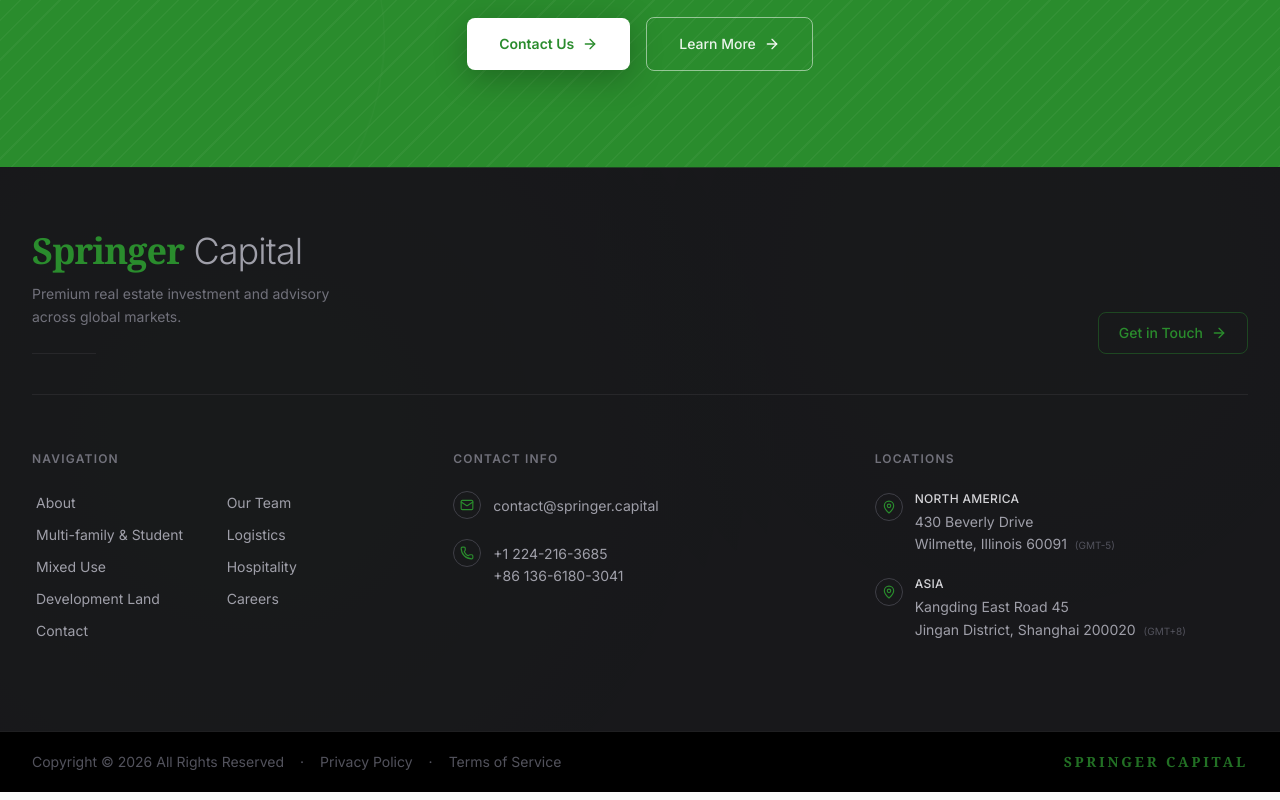
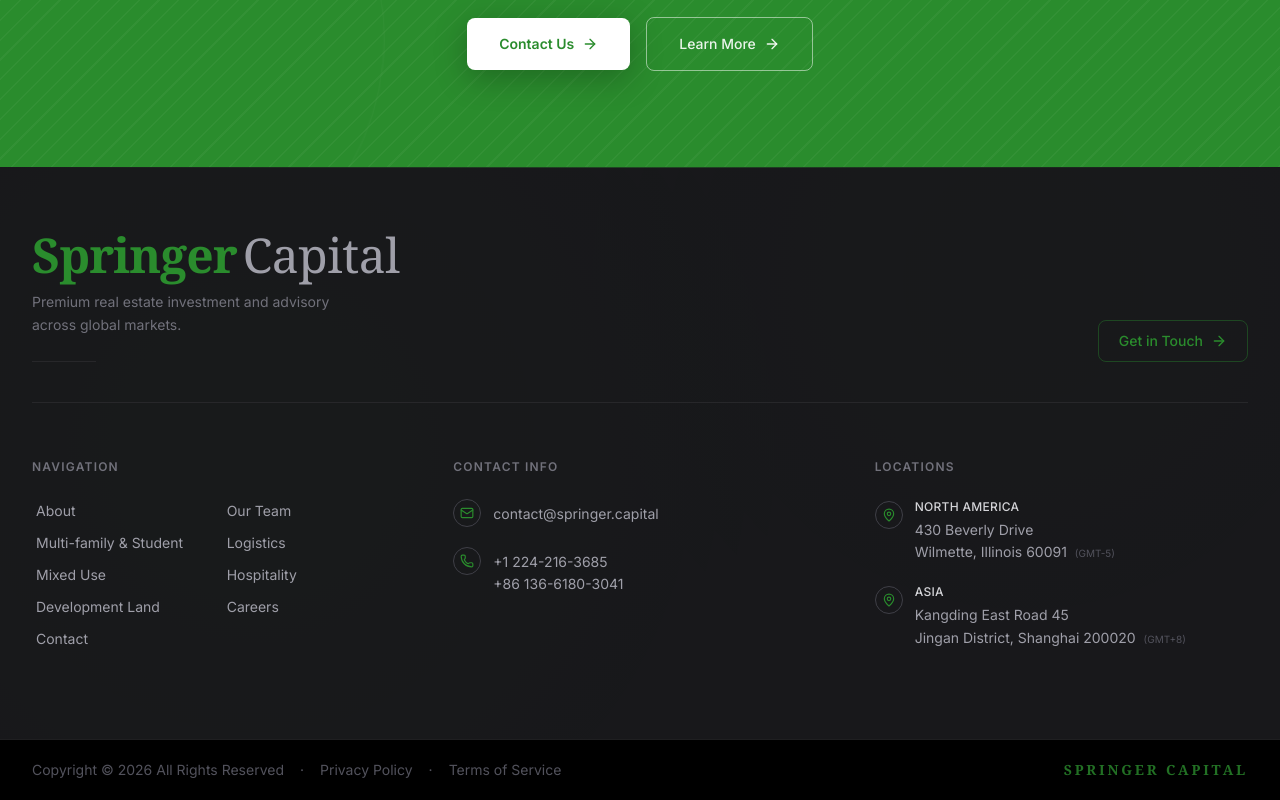
Before and after one commit to friendy21/Springer, a Next.js app: page / in a window 1280 px wide. Shown: the part 5246-6046 px from the top of the page. Built offline with nearby package versions, Linux system fonts and the light colour scheme.

Commit message:
UI tweak: Update Footer logo to match new formatting guidelines and increase size

```diff
--- a/components/Footer.tsx
+++ b/components/Footer.tsx
@@ -16,9 +16,13 @@
           {/* Top section: brand + tagline */}
           <div className="flex flex-col md:flex-row md:items-end justify-between mb-14 pb-10 border-b border-zinc-800">
             <div>
-              <Link href="/" className="group inline-block">
-                <span className="text-4xl font-bold font-serif text-brand-green tracking-tight">Springer</span>
-                <span className="text-4xl font-light text-zinc-400 tracking-tight"> Capital</span>
+              <Link href="/" className="group flex items-baseline gap-1.5 select-none">
+                <span className="text-5xl font-bold font-serif text-brand-green tracking-tighter" style={{ letterSpacing: '-0.02em' }}>
+                  Springer
+                </span>
+                <span className="text-5xl font-serif text-zinc-400 tracking-tight" style={{ letterSpacing: '-0.01em' }}>
+                  Capital
+                </span>
               </Link>
               <p className="mt-3 text-zinc-500 text-sm max-w-xs leading-relaxed">
                 Premium real estate investment and advisory across global markets.
```
